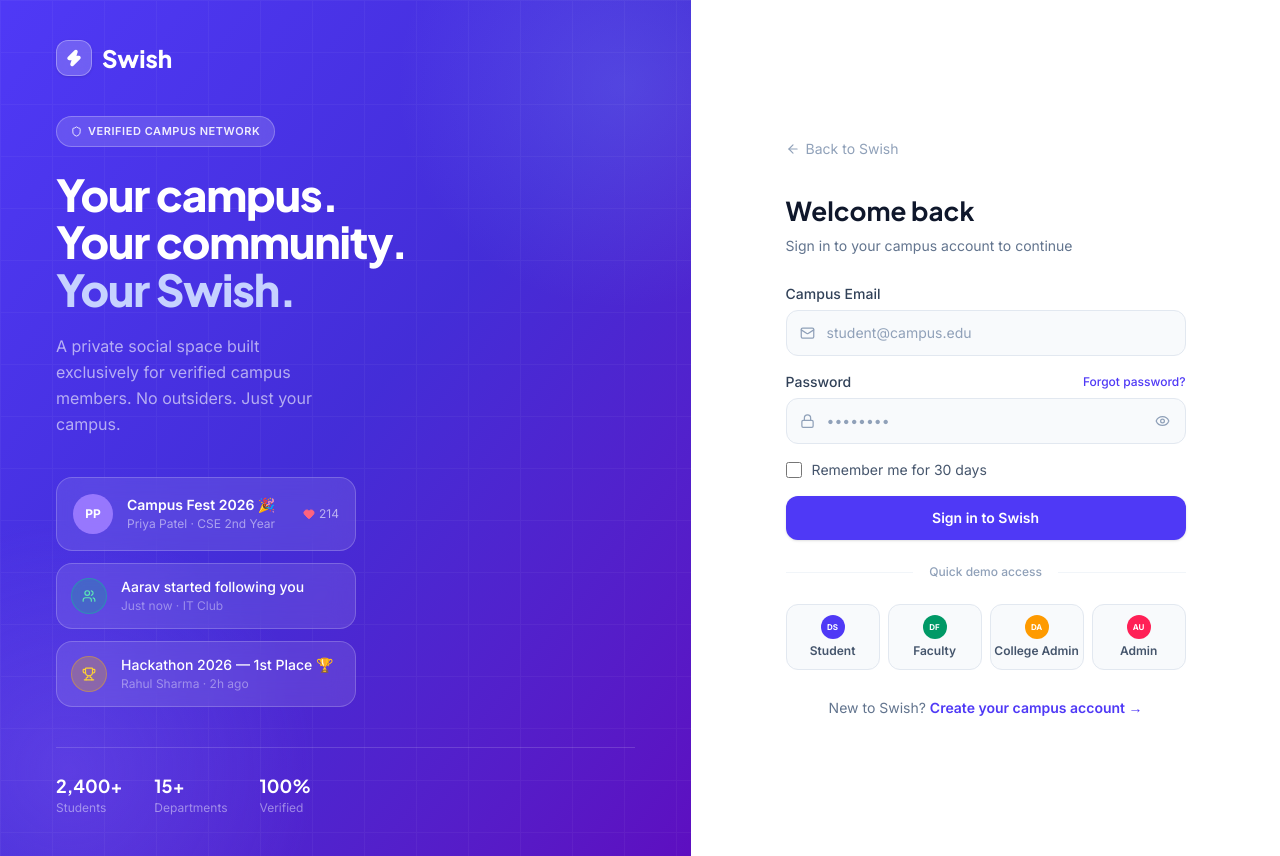
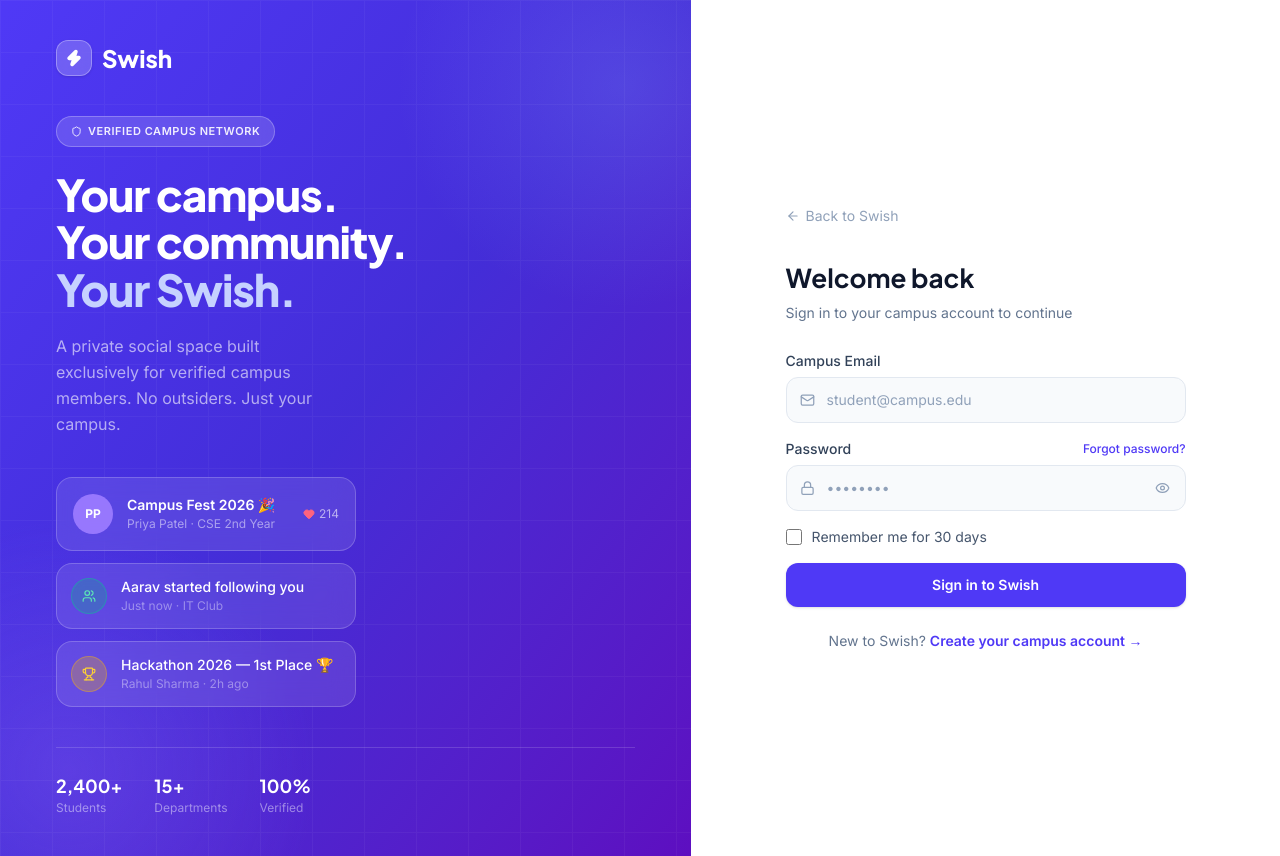
Before and after one commit to sarveshpatil1ui/Swish, a React (Vite) app: page /login in a window 1280 px wide. Built offline with nearby package versions, Linux system fonts and the light colour scheme; no server answers.

Commit message:
cleanup: remove quick demo access buttons from login UI and purge mock seed data

```diff
--- a/src/context/SwishContext.jsx
+++ b/src/context/SwishContext.jsx
@@ -56,33 +56,8 @@ export const DEFAULT_PREFERENCES = {
   },
 }
 
-// ── Seed colleges (fallback data — synchronized with MongoDB) ─────────────────
-const SEED_COLLEGES = [
-  {
-    id: 'col-sigce',
-    name: 'Smt. Indira Gandhi College of Engineering',
-    code: 'SIGCE',
-    domain: 'sigce.edu.in',
-    location: 'Navi Mumbai, Maharashtra',
-    active: true,
-  },
-  {
-    id: 'col-1',
-    name: 'KJSCE Mumbai',
-    code: 'KJSCE',
-    domain: 'campus.edu',
-    location: 'Mumbai, Maharashtra',
-    active: true,
-  },
-  {
-    id: 'col-2',
-    name: 'Demo College',
-    code: 'DEMO',
-    domain: 'abc.edu.in',
-    location: 'Pune, Maharashtra',
-    active: true,
-  },
-]
+// ── Seed colleges (empty — all colleges managed in database) ──────────────────
+const SEED_COLLEGES = []
 
 // ── Internal helpers ──────────────────────────────────────────────────────────
 
--- a/src/pages/LoginPage.jsx
+++ b/src/pages/LoginPage.jsx
@@ -104,23 +104,6 @@ export default function LoginPage() {
     const result = await apiResendOtp(pendingEmail)
     if (result.ok) startResendCooldown()
     else setOtpError(result.error || 'Failed to resend code.')
-  }
-
-  const fillDemo = (role = 'student') => {
-    if (role === 'admin') {
-      setEmail('admin@swish.com')
-      setPassword('SwishAdmin@2026')
-    } else if (role === 'faculty') {
-      setEmail('faculty@campus.edu')
-      setPassword('faculty123')
-    } else if (role === 'college_admin') {
-      setEmail('collegeadmin@campus.edu')
-      setPassword('college123')
-    } else {
-      setEmail('student@campus.edu')
-      setPassword('student123')
-    }
-    setError('')
   }
 
   return (
@@ -534,51 +517,8 @@ export default function LoginPage() {
             </button>
           </form>
 
-          {/* Divider */}
-          <div className="flex items-center gap-3 my-6">
-            <div className="flex-1 h-px bg-slate-100 dark:bg-gray-800" />
-            <span className="text-slate-400 dark:text-gray-600 text-xs font-medium px-1">Quick demo access</span>
-            <div className="flex-1 h-px bg-slate-100 dark:bg-gray-800" />
-          </div>
-
-          {/* Demo credentials — 4 roles */}
-          <div className="grid grid-cols-4 gap-2 mb-7">
-            <button
-              type="button"
-              onClick={() => fillDemo('student')}
-              className="flex flex-col items-center justify-center gap-1 py-2.5 bg-slate-50 dark:bg-gray-900 border border-slate-200 dark:border-gray-800 text-slate-600 dark:text-gray-400 rounded-xl text-xs font-semibold hover:border-indigo-200 dark:hover:border-indigo-800 hover:text-indigo-600 dark:hover:text-indigo-400 hover:bg-indigo-50/60 dark:hover:bg-indigo-950/30 transition-all"
-            >
-              <div className="w-6 h-6 rounded-full bg-indigo-600 flex items-center justify-center text-white font-bold" style={{ fontSize: '8px' }}>DS</div>
-              Student
-            </button>
-            <button
-              type="button"
-              onClick={() => fillDemo('faculty')}
-              className="flex flex-col items-center justify-center gap-1 py-2.5 bg-slate-50 dark:bg-gray-900 border border-slate-200 dark:border-gray-800 text-slate-600 dark:text-gray-400 rounded-xl text-xs font-semibold hover:border-emerald-200 dark:hover:border-emerald-800 hover:text-emerald-600 dark:hover:text-emerald-400 hover:bg-emerald-50/60 dark:hover:bg-emerald-950/30 transition-all"
-            >
-              <div className="w-6 h-6 rounded-full bg-emerald-600 flex items-center justify-center text-white font-bold" style={{ fontSize: '8px' }}>DF</div>
-              Faculty
-            </button>
-            <button
-              type="button"
-              onClick={() => fillDemo('college_admin')}
-              className="flex flex-col items-center justify-center gap-1 py-2.5 bg-slate-50 dark:bg-gray-900 border border-slate-200 dark:border-gray-800 text-slate-600 dark:text-gray-400 rounded-xl text-xs font-semibold hover:border-amber-200 dark:hover:border-amber-800 hover:text-amber-600 dark:hover:text-amber-400 hover:bg-amber-50/60 dark:hover:bg-amber-950/30 transition-all"
-            >
-              <div className="w-6 h-6 rounded-full bg-amber-500 flex items-center justify-center text-white font-bold" style={{ fontSize: '8px' }}>DA</div>
-              College Admin
-            </button>
-            <button
-              type="button"
-              onClick={() => fillDemo('admin')}
-              className="flex flex-col items-center justify-center gap-1 py-2.5 bg-slate-50 dark:bg-gray-900 border border-slate-200 dark:border-gray-800 text-slate-600 dark:text-gray-400 rounded-xl text-xs font-semibold hover:border-rose-200 dark:hover:border-rose-800 hover:text-rose-600 dark:hover:text-rose-400 hover:bg-rose-50/60 dark:hover:bg-rose-950/30 transition-all"
-            >
-              <div className="w-6 h-6 rounded-full bg-rose-500 flex items-center justify-center text-white font-bold" style={{ fontSize: '8px' }}>AU</div>
-              Admin
-            </button>
-          </div>
-
           {/* Join link */}
-          <p className="text-center text-slate-500 dark:text-gray-500 text-sm">
+          <p className="text-center text-slate-500 dark:text-gray-500 text-sm mt-6">
             New to Swish?{' '}
             <Link
               to="/join"
```
Also changed, not shown: 1 other file (tests, documents, lock files or other folders).
